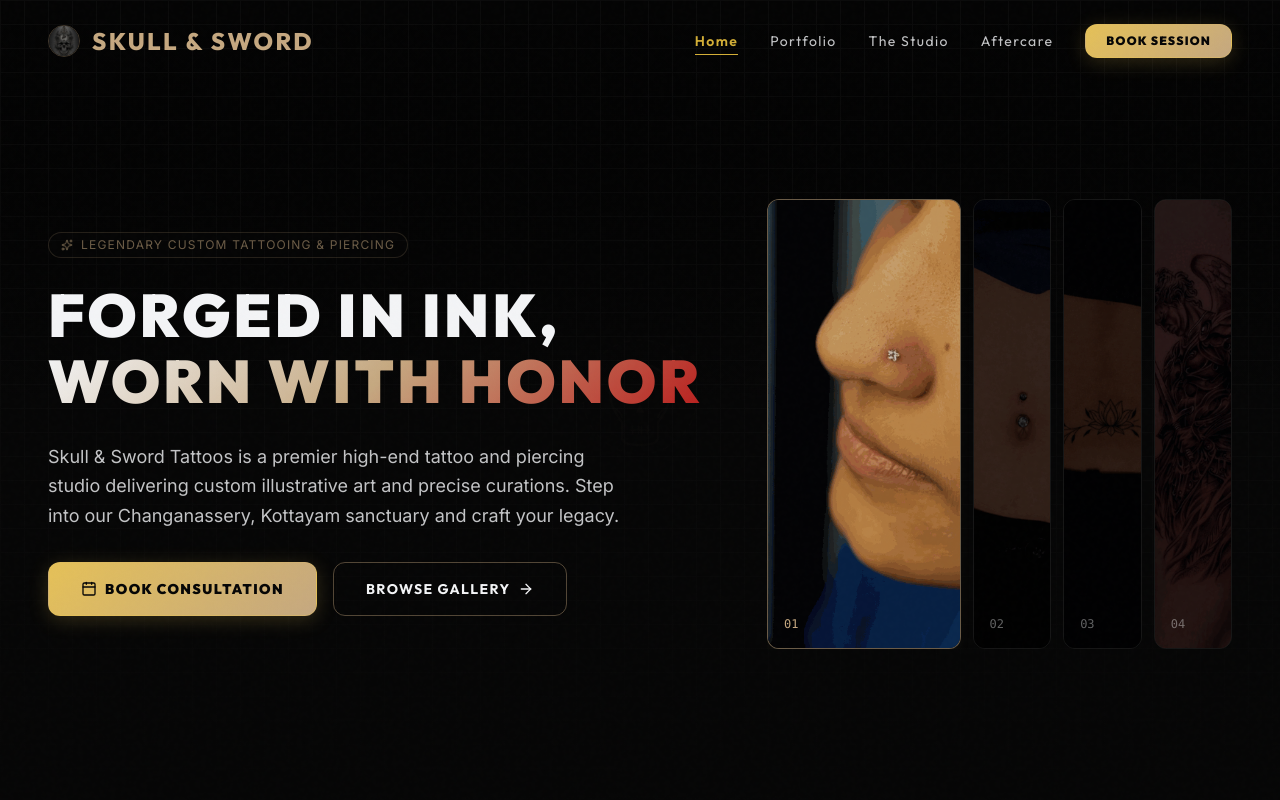
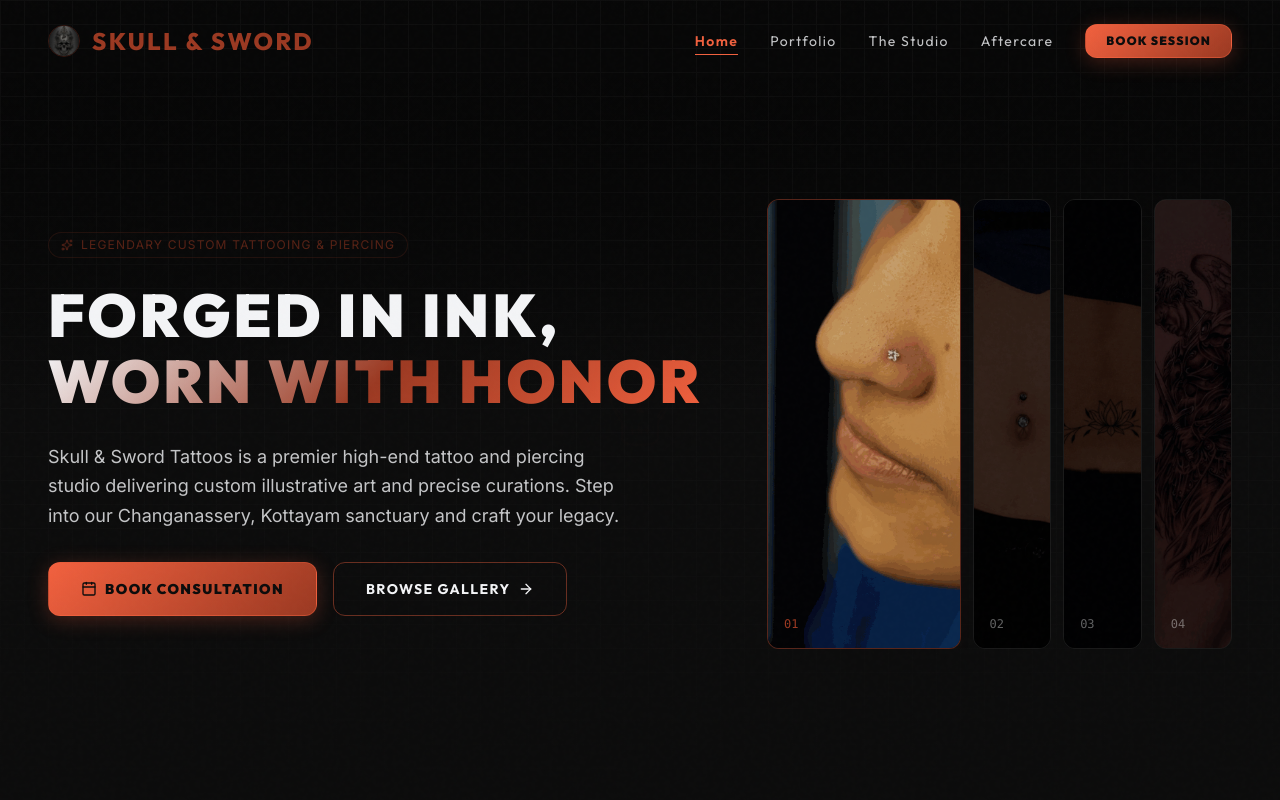
Before and after one commit to thenameisanzu/Skull-Sword, a Next.js app: page / in a window 1280 px wide. Shown: the top 800 px of the page. Built offline with nearby package versions, Linux system fonts and the light colour scheme.

Commit message:
theme: rebrand entire layout to use custom orange-rust-mahogany-black color palette (#0C0C0C, #481E14, #9B3922, #F2613F) with glossy cursor glare updates

```diff
--- a/app/globals.css
+++ b/app/globals.css
@@ -1,17 +1,17 @@
 @import "tailwindcss";
 
 :root {
-  --background: #060606;
+  --background: #0C0C0C;
   --foreground: #f3f4f6;
 
-  --gold-primary: #c5a880;
-  --gold-accent: #d4af37;
-  --gold-dark: #8c7255;
-  --crimson-primary: #991b1b;
-  --crimson-accent: #b91c1c;
-  --charcoal-light: #161616;
-  --charcoal-medium: #0e0e0e;
-  --charcoal-dark: #060606;
+  --gold-primary: #9B3922;
+  --gold-accent: #F2613F;
+  --gold-dark: #481E14;
+  --crimson-primary: #9B3922;
+  --crimson-accent: #F2613F;
+  --charcoal-light: #1A1A1A;
+  --charcoal-medium: #121212;
+  --charcoal-dark: #0C0C0C;
 }
 
 @theme inline {
@@ -90,18 +90,18 @@ body {
 
 /* Standout Button Utilities */
 .btn-primary-standout {
-  background: linear-gradient(135deg, #e5c158 0%, #c5a880 100%) !important;
-  color: #060606 !important;
-  box-shadow: 0 4px 20px rgba(229, 193, 88, 0.2) !important;
-  border: 1px solid rgba(229, 193, 88, 0.3) !important;
+  background: linear-gradient(135deg, #F2613F 0%, #9B3922 100%) !important;
+  color: #0C0C0C !important;
+  box-shadow: 0 4px 20px rgba(242, 97, 63, 0.25) !important;
+  border: 1px solid rgba(242, 97, 63, 0.4) !important;
   font-weight: 850 !important;
   transition: all 0.3s cubic-bezier(0.25, 1, 0.5, 1) !important;
 }
 
 .btn-primary-standout:hover {
-  background: linear-gradient(135deg, #f3d070 0%, #d4af37 100%) !important;
-  box-shadow: 0 4px 25px rgba(243, 208, 112, 0.4) !important;
-  border-color: rgba(243, 208, 112, 0.5) !important;
+  background: linear-gradient(135deg, #ff7a5c 0%, #a83f27 100%) !important;
+  box-shadow: 0 4px 25px rgba(242, 97, 63, 0.45) !important;
+  border-color: rgba(242, 97, 63, 0.6) !important;
   transform: scale(1.02) translateY(-1px) !important;
 }
 
@@ -112,15 +112,15 @@ body {
 .btn-secondary-standout {
   background: transparent !important;
   color: #f3f4f6 !important;
-  border: 1px solid rgba(197, 168, 128, 0.4) !important;
+  border: 1px solid rgba(242, 97, 63, 0.4) !important;
   font-weight: 700 !important;
   transition: all 0.3s cubic-bezier(0.25, 1, 0.5, 1) !important;
 }
 
 .btn-secondary-standout:hover {
-  border-color: #d4af37 !important;
-  color: #d4af37 !important;
-  box-shadow: 0 4px 15px rgba(212, 175, 55, 0.1) !important;
+  border-color: #F2613F !important;
+  color: #F2613F !important;
+  box-shadow: 0 4px 15px rgba(242, 97, 63, 0.15) !important;
   transform: scale(1.02) translateY(-1px) !important;
 }
 
--- a/components/TiltCard.jsx
+++ b/components/TiltCard.jsx
@@ -51,9 +51,9 @@ export default function TiltCard({ children, className = "" }) {
       style={tiltStyles}
       className={`relative overflow-hidden transition-shadow duration-300 group/tilt ${className}`}
     >
-      {/* 3D Gold Gloss Overlay Effect */}
+      {/* 3D Orange Gloss Overlay Effect */}
       <div
-        className="absolute inset-0 opacity-0 group-hover/tilt:opacity-15 pointer-events-none z-20 transition-opacity duration-300 bg-[radial-gradient(circle_at_var(--shine-x,50%)_var(--shine-y,50%),rgba(255,255,255,0.8),transparent_50%)]"
+        className="absolute inset-0 opacity-0 group-hover/tilt:opacity-20 pointer-events-none z-20 transition-opacity duration-300 bg-[radial-gradient(circle_at_var(--shine-x,50%)_var(--shine-y,50%),rgba(242,97,63,0.8),transparent_50%)]"
       />
       {children}
     </div>
```
